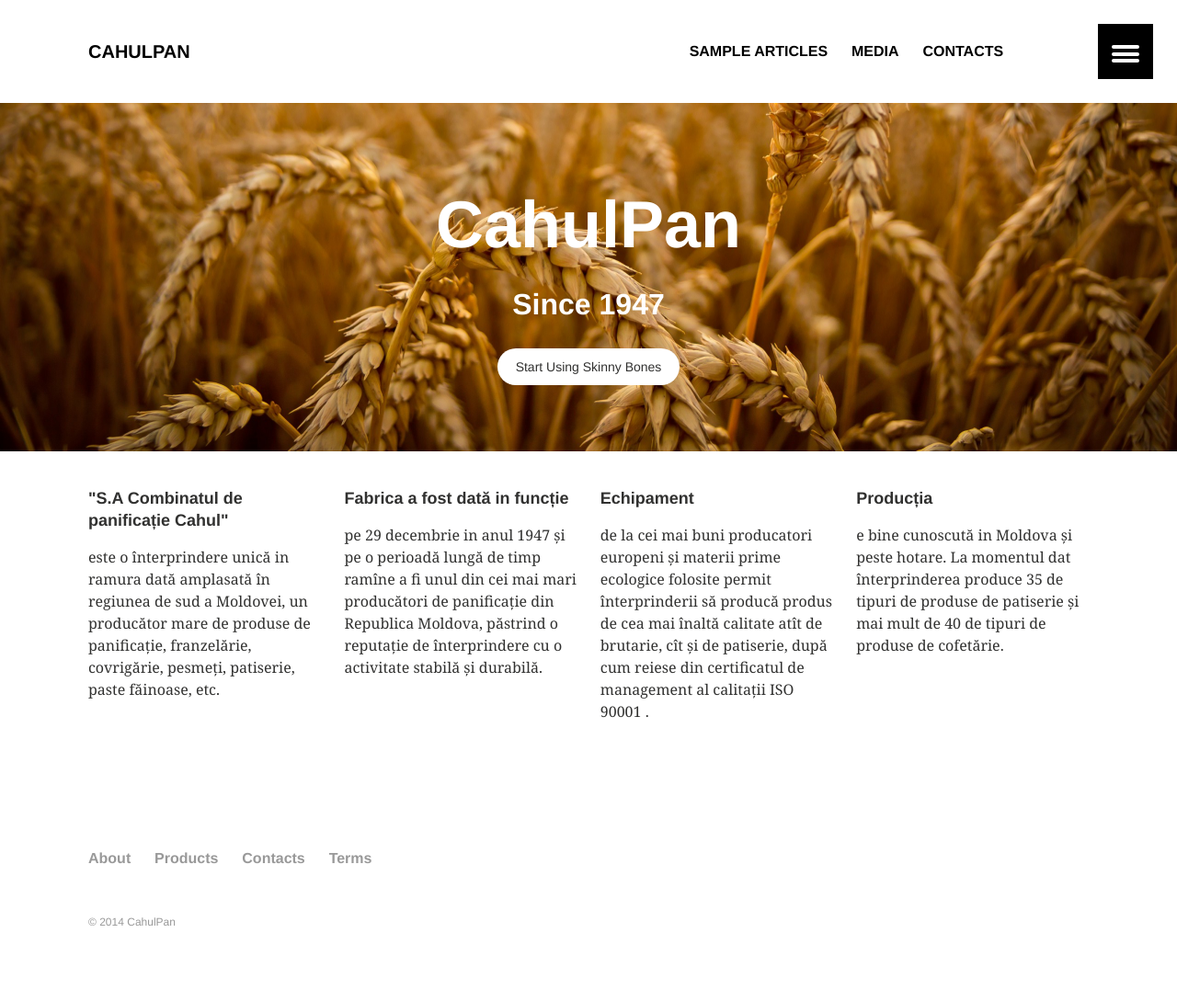
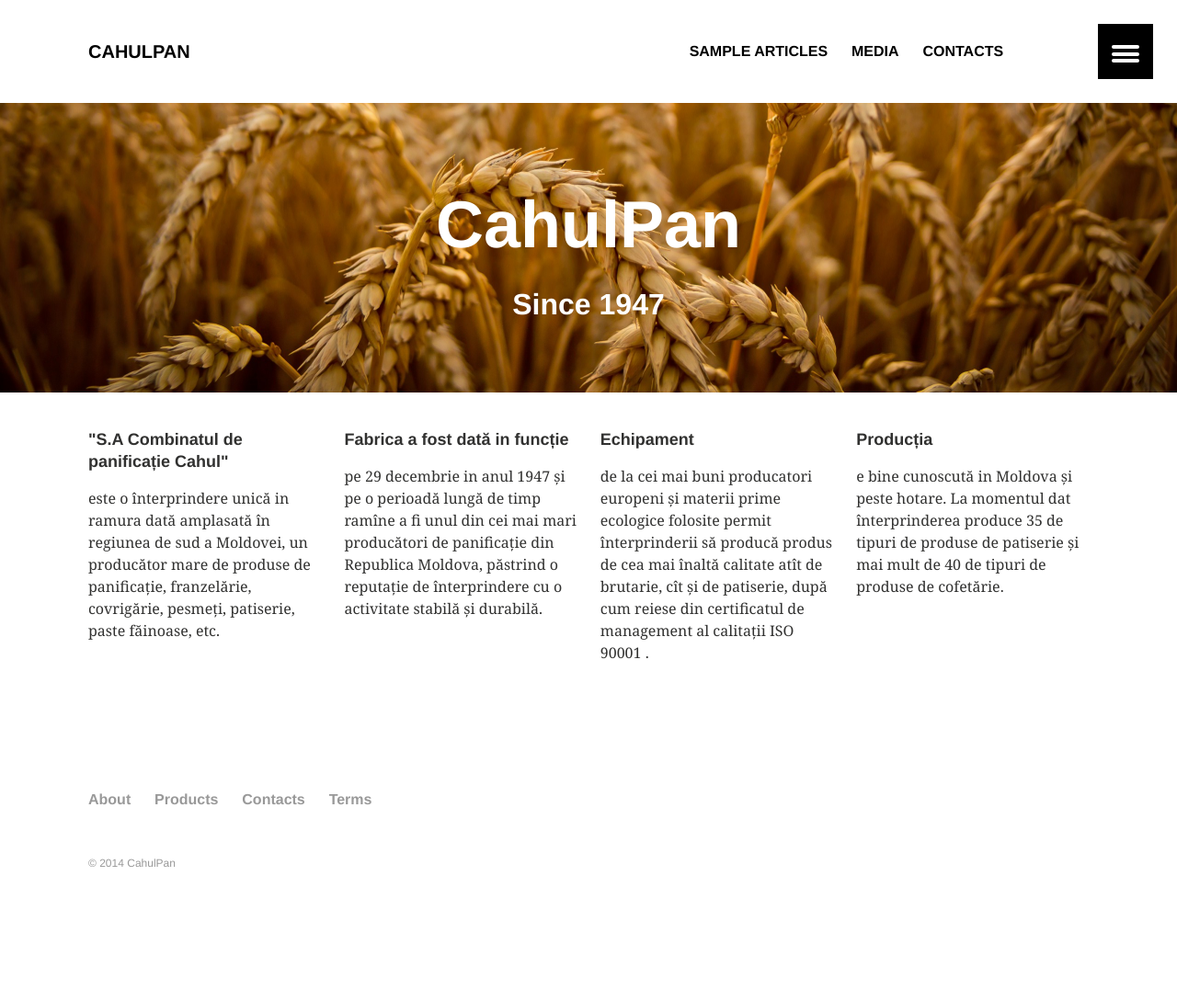
Before and after one commit to lxMBIT/cahulpan, a Jekyll site: the page built from index.md, in a window 1280 px wide. Shown: the whole page at 92% size. Built offline with Jekyll 4.4.1, drawn with Linux system fonts in a browser that asks for light colours; after the commit the page ends 1025 px from its top, so only the background shows below that.

Commit message:
Updated home.html

```diff
--- a/_layouts/home.html
+++ b/_layouts/home.html
@@ -54,7 +54,7 @@
       <div class="wrap page-lead-content">
         <h1>CahulPan</h1>
         <h2>Since 1947</h2>
-        <a href="{{ site.url }}/getting-started/" class="btn-inverse">Start Using Skinny Bones</a>
+        <!--<a href="{{ site.url }}/url/" class="btn-inverse">Start</a>-->
       </div><!-- /.page-lead-content -->
     </div><!-- /.page-lead -->
     {% endif %}
```
